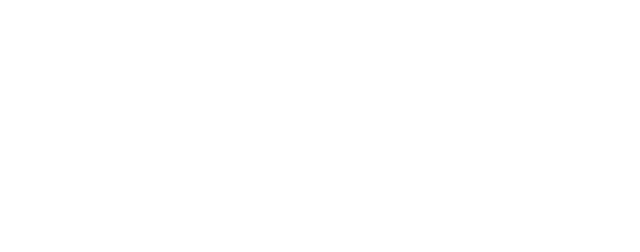
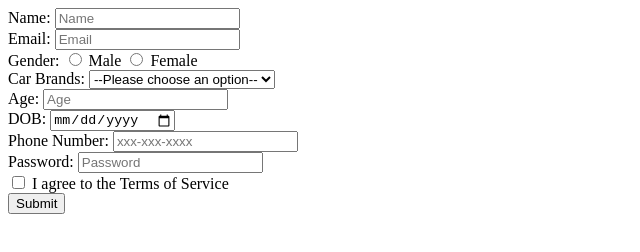
Before and after one commit to acciojob/signup-form-car-prakash150499, a website: page main.html in a window 1280 px wide. Shown: the whole page, without its empty margins (0-640 px from the left). Drawn offline with Linux system fonts and the light colour scheme.

Commit message:
created a submission

```diff
--- a/main.html
+++ b/main.html
@@ -1,16 +1,80 @@
 <!DOCTYPE html>
+<html lang="en">
+<head>
+    <meta charset="UTF-8">
+    <meta name="viewport" content="width=device-width, initial-scale=1.0">
+    <title>Signup Form</title>
+</head>
+<body>
 
-<html>
+    <form action="/submit" method="post">
 
-<head>
-	<link rel="stylesheet" href="styles.css">
-</head>
+        <!-- Name Field -->
+        <div>
+            <label for="name">Name:</label>
+            <input type="text" id="name" name="name" placeholder="Name" required>
+        </div>
 
-<body>
-	<!-- the entire body must be written by student -->
-    <script type="text/javascript" src="./script.js">
-</script>
+        <!-- Email Field -->
+        <div>
+            <label for="email">Email:</label>
+            <input type="email" id="email" name="email" placeholder="Email" required>
+        </div>
+
+        <!-- Gender Field -->
+        <div>
+            <label>Gender:</label>
+            <input type="radio" id="gender_m" name="gender" required>
+            <label for="gender_m">Male</label>
+            <input type="radio" id="gender_f" name="gender" required>
+            <label for="gender_f">Female</label>
+        </div>
+
+        <!-- Car Brands Field -->
+        <div>
+            <label for="cars">Car Brands:</label>
+            <select id="cars" name="cars" required>
+                <option value="" disabled selected>--Please choose an option--</option>
+                <!-- Add car brand options here -->
+            </select>
+        </div>
+
+        <!-- Age Field -->
+        <div>
+            <label for="age">Age:</label>
+            <input type="number" id="age" name="age" placeholder="Age" required>
+        </div>
+
+        <!-- DOB Field -->
+        <div>
+            <label for="dob">DOB:</label>
+            <input type="date" id="dob" name="dob" required>
+        </div>
+
+        <!-- Phone Number Field -->
+        <div>
+            <label for="tel">Phone Number:</label>
+            <input type="tel" id="tel" name="tel" placeholder="xxx-xxx-xxxx">
+        </div>
+
+        <!-- Password Field -->
+        <div>
+            <label for="password">Password:</label>
+            <input type="password" id="password" name="password" placeholder="Password" required>
+        </div>
+
+        <!-- Terms of Service Checkbox -->
+        <div>
+            <input type="checkbox" id="tos" name="tos" required>
+            <label for="tos">I agree to the Terms of Service</label>
+        </div>
+
+        <!-- Submit Button -->
+        <div>
+            <button type="submit">Submit</button>
+        </div>
+
+    </form>
 
 </body>
-
 </html>
```
